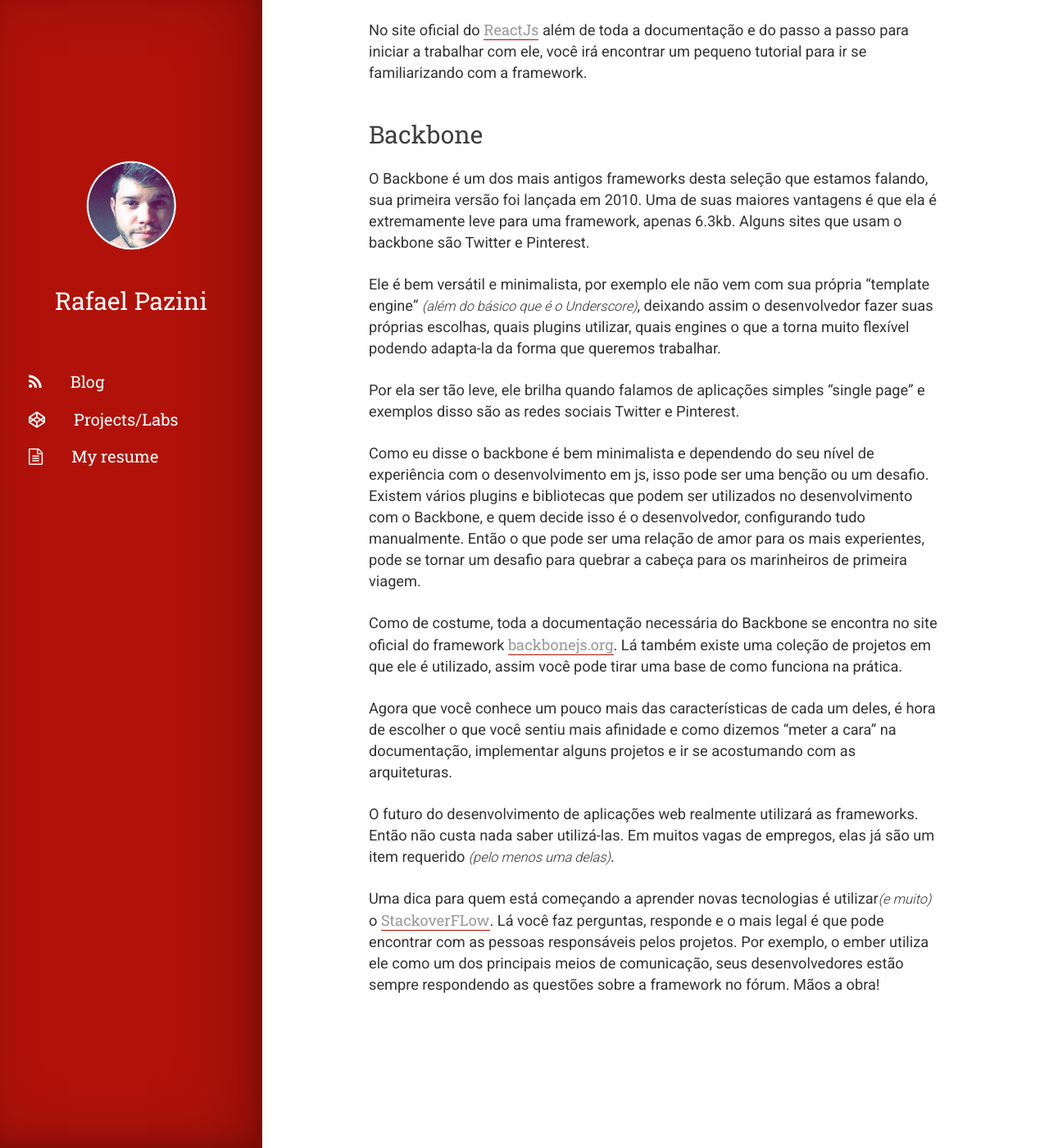
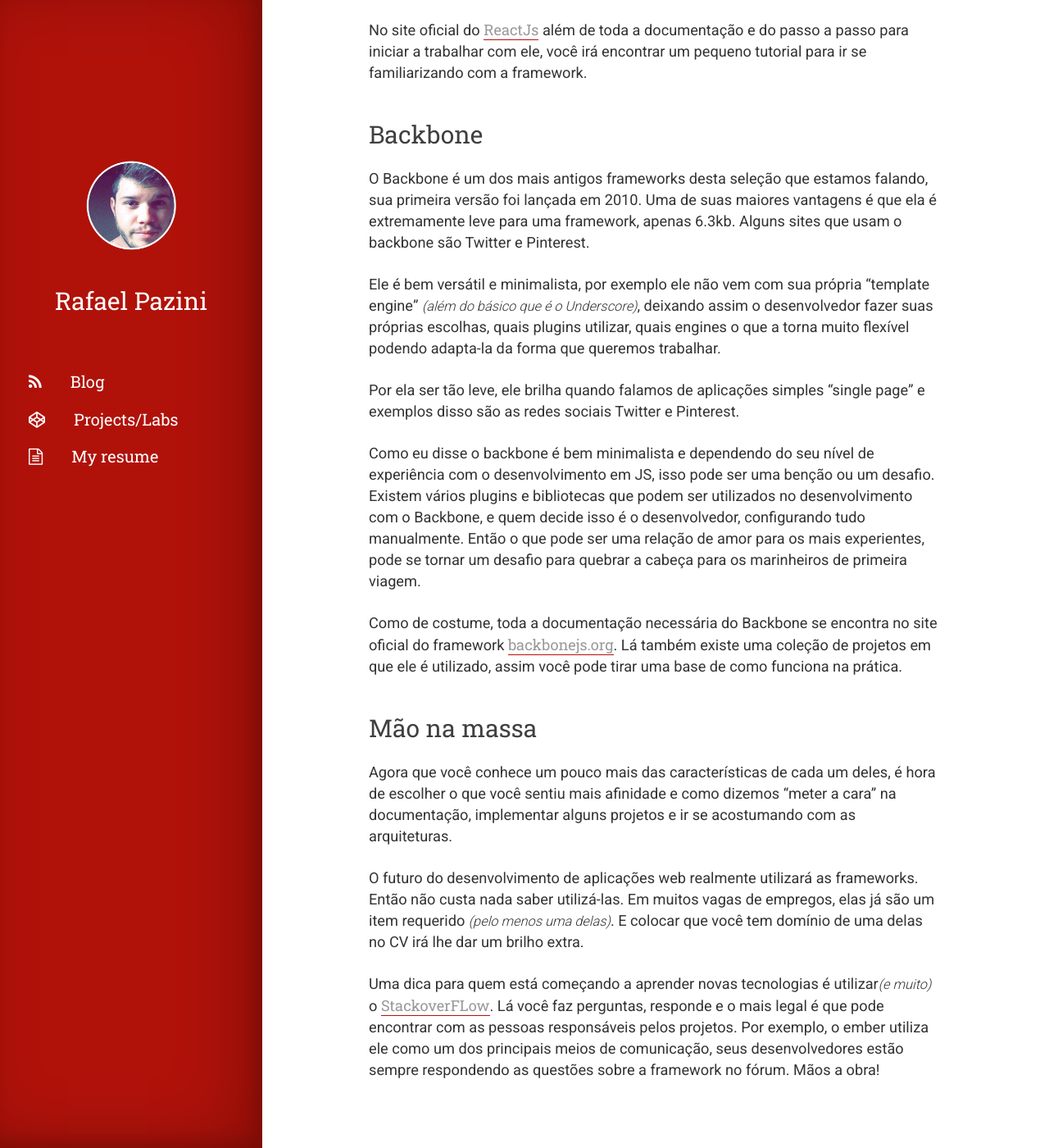
Before and after one commit to rflpazini/old-personal-rflpazini.com, a Jekyll site: the page built from _posts/2016-04-15-frameworksjs.md, in a window 1280 px wide and 1400 px high, scrolled down 3920 px. Shown: the whole window at 82% size. Built offline with Jekyll 4.4.1, drawn with Linux system fonts in a browser that asks for light colours; nearby versions of some CDN libraries.

Commit message:
Correct grammar

```diff
--- a/_posts/2016-04-15-frameworksjs.md
+++ b/_posts/2016-04-15-frameworksjs.md
@@ -75,13 +75,15 @@
 
 Por ela ser tão leve, ele brilha quando falamos de aplicações simples "single page" e exemplos disso são as redes sociais Twitter e Pinterest.
 
-Como eu disse o backbone é bem minimalista e dependendo do seu nível de experiência com o desenvolvimento em js, isso pode ser uma benção ou um desafio. Existem vários plugins e bibliotecas que podem ser utilizados no desenvolvimento com o Backbone, e quem decide isso é o desenvolvedor, configurando tudo manualmente. Então o que pode ser uma relação de amor para os mais experientes, pode se tornar um desafio para quebrar a cabeça para os marinheiros de primeira viagem.
+Como eu disse o backbone é bem minimalista e dependendo do seu nível de experiência com o desenvolvimento em JS, isso pode ser uma benção ou um desafio. Existem vários plugins e bibliotecas que podem ser utilizados no desenvolvimento com o Backbone, e quem decide isso é o desenvolvedor, configurando tudo manualmente. Então o que pode ser uma relação de amor para os mais experientes, pode se tornar um desafio para quebrar a cabeça para os marinheiros de primeira viagem.
 
 Como de costume, toda a documentação necessária do Backbone se encontra no site oficial do framework [backbonejs.org](http://backbonejs.org). Lá também existe uma coleção de projetos em que ele é utilizado, assim você pode tirar uma base de como funciona na prática.
 
+Mão na massa
+---
 
 Agora que você conhece um pouco mais das características de cada um deles, é hora de escolher o que você sentiu mais afinidade e como dizemos "meter a cara" na documentação, implementar alguns projetos e ir se acostumando com as arquiteturas.
 
-O futuro do desenvolvimento de aplicações web realmente utilizará as frameworks. Então não custa nada saber utilizá-las. Em muitos vagas de empregos, elas já são um item requerido *(pelo menos uma delas)*.
+O futuro do desenvolvimento de aplicações web realmente utilizará as frameworks. Então não custa nada saber utilizá-las. Em muitos vagas de empregos, elas já são um item requerido *(pelo menos uma delas)*. E colocar que você tem domínio de uma delas no CV irá lhe dar um brilho extra.
 
 Uma dica para quem está começando a aprender novas tecnologias é utilizar*(e muito)* o [StackoverFLow](http://stackoverflow.com). Lá você faz perguntas, responde e o mais legal é que pode encontrar com as pessoas responsáveis pelos projetos. Por exemplo, o ember utiliza ele como um dos principais meios de comunicação, seus desenvolvedores estão sempre respondendo as questões sobre a framework no fórum. Mãos a obra!
```
